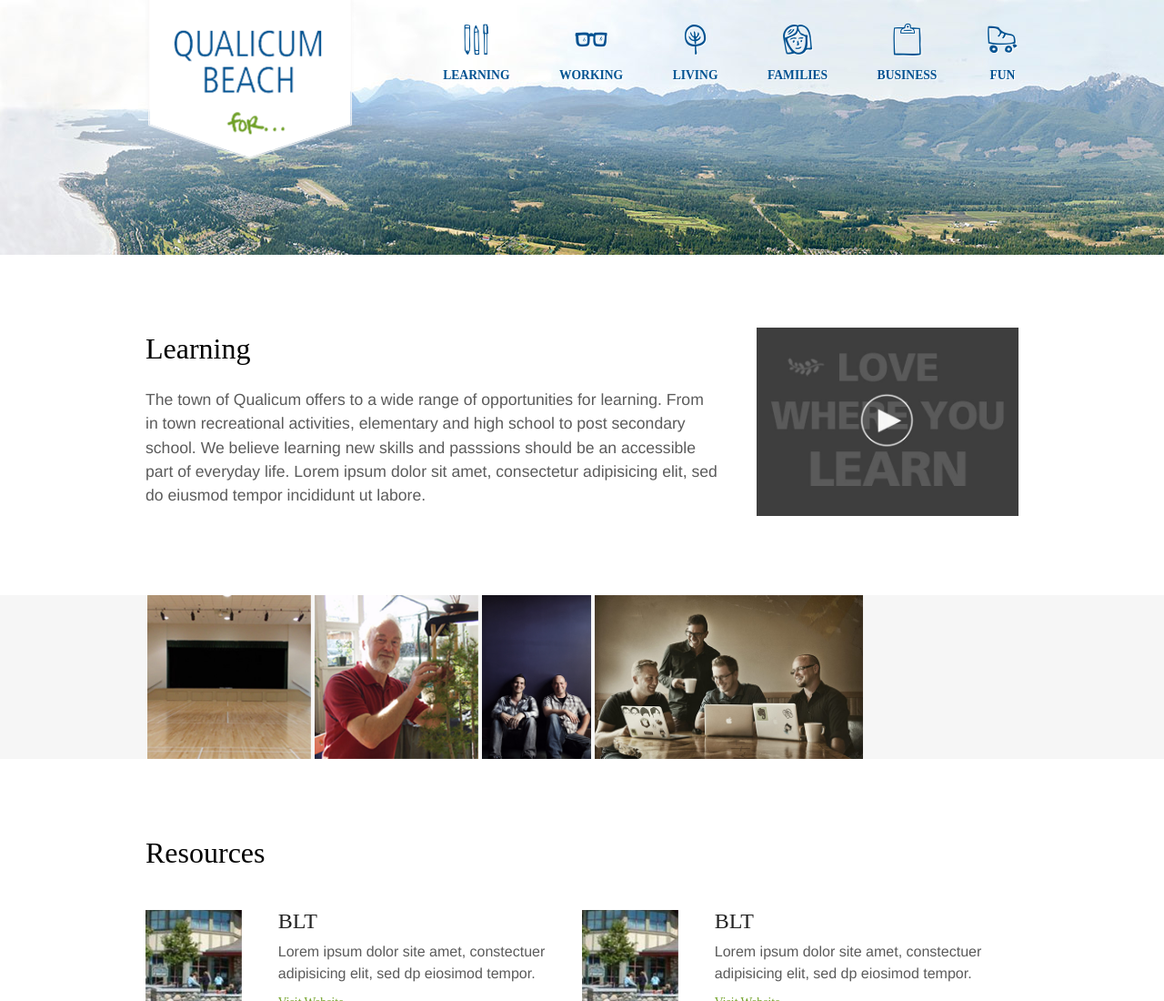
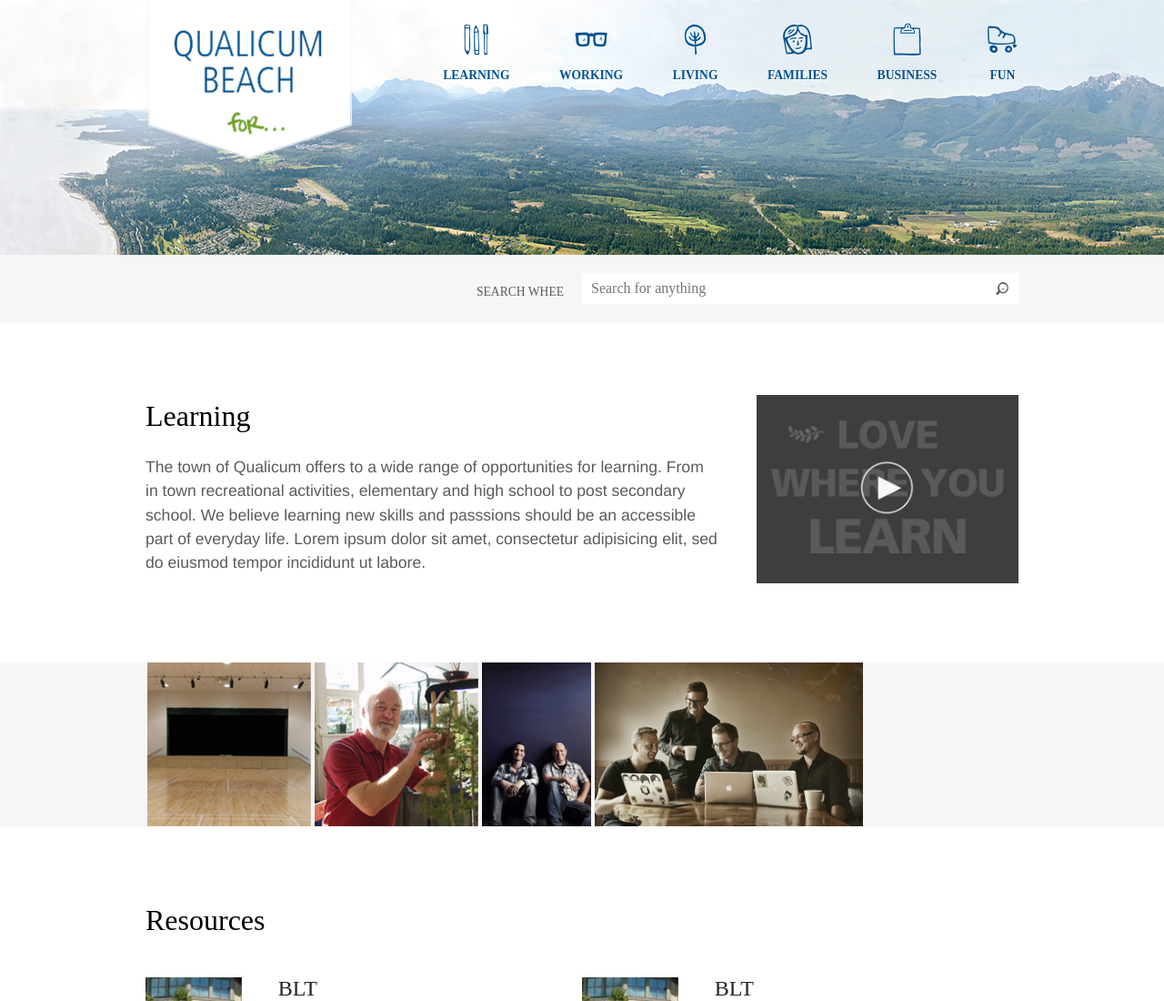
Before and after one commit to nerdburn/qualicum-beach, a website: page public/learning.html in a window 1280 px wide. Shown: the top 1100 px of the page at 91% size. Drawn offline with Linux system fonts and the light colour scheme; a small style sheet from the web is missing.

Commit message:
adding search module

```diff
--- a/public/css/modules/media-queries.less
+++ b/public/css/modules/media-queries.less
@@ -36,6 +36,11 @@
     .map {
         .left {
             padding-left: @gutter;
+        }
+    }
+    .search {
+        .container {
+            padding-right: @gutter/2;
         }
     }
 }
@@ -115,4 +120,15 @@
             left: 0;
         }
     }
+    .search {
+        .container {
+            padding-left: @gutter/2;
+        }
+        .left { display: none; }
+        .right {
+            clear: both;
+            width: 100%;
+            float: none;
+        }
+    }
 }
--- /dev/null
+++ b/public/css/modules/search.less
@@ -0,0 +1,44 @@
+.search {
+    background-color: @hr;
+    .container {
+        padding: @gutter/2 0 @gutter/2 0;
+        .clearfix();
+    }
+    .left,
+    .right {
+        width: 50%;
+        float: left;
+    }
+    form {
+        padding: 0;
+        margin: 0;
+        width: 100%;
+        display: block;
+    }
+    label {
+        display: block;
+        width: 100%;
+        text-align: right;
+        text-transform: uppercase;
+        padding-right: @gutter/2;
+        padding-top: 11px;
+        font-size: 0.85rem;
+        font-family: 'FrutigerLTW01-67BoldCn';
+    }
+    input {
+        display: block;
+        border: 0;
+        width: 100%;
+        color: @text;
+        background-color: @white;
+        padding: 8px 10px 8px 10px;
+        font-size: 1rem;
+        font-family: 'FrutigerLTW01-45Light';
+    }
+    .ss-icon {
+        position: absolute;
+        top: 7px;
+        right: 10px;
+        color: @text;
+    }
+}
--- a/public/css/qb.less
+++ b/public/css/qb.less
@@ -40,6 +40,7 @@ h1, h2, h3, h4 {
 @import 'modules/news.less';
 @import 'modules/map.less';
 @import 'modules/events.less';
+@import 'modules/search.less';
 @import 'modules/header.less';
 @import 'modules/footer.less';
 
--- a/public/learning.html
+++ b/public/learning.html
@@ -45,6 +45,20 @@
 </header>
 
 <!-- end header -->
+
+<section class="search">
+    <div class="container">
+        <div class="left">
+            <label>Search Whee</label>
+        </div>
+        <div class="right">
+            <form>
+                <input type="text" placeholder="Search for anything" />
+                <span class="ss-icon">search</span>
+            </form>
+        </div>
+    </div>
+</section>
 
 <section class="text-and-video">
     <div class="container">
```
Also changed, not shown: public/css/qb.css.
